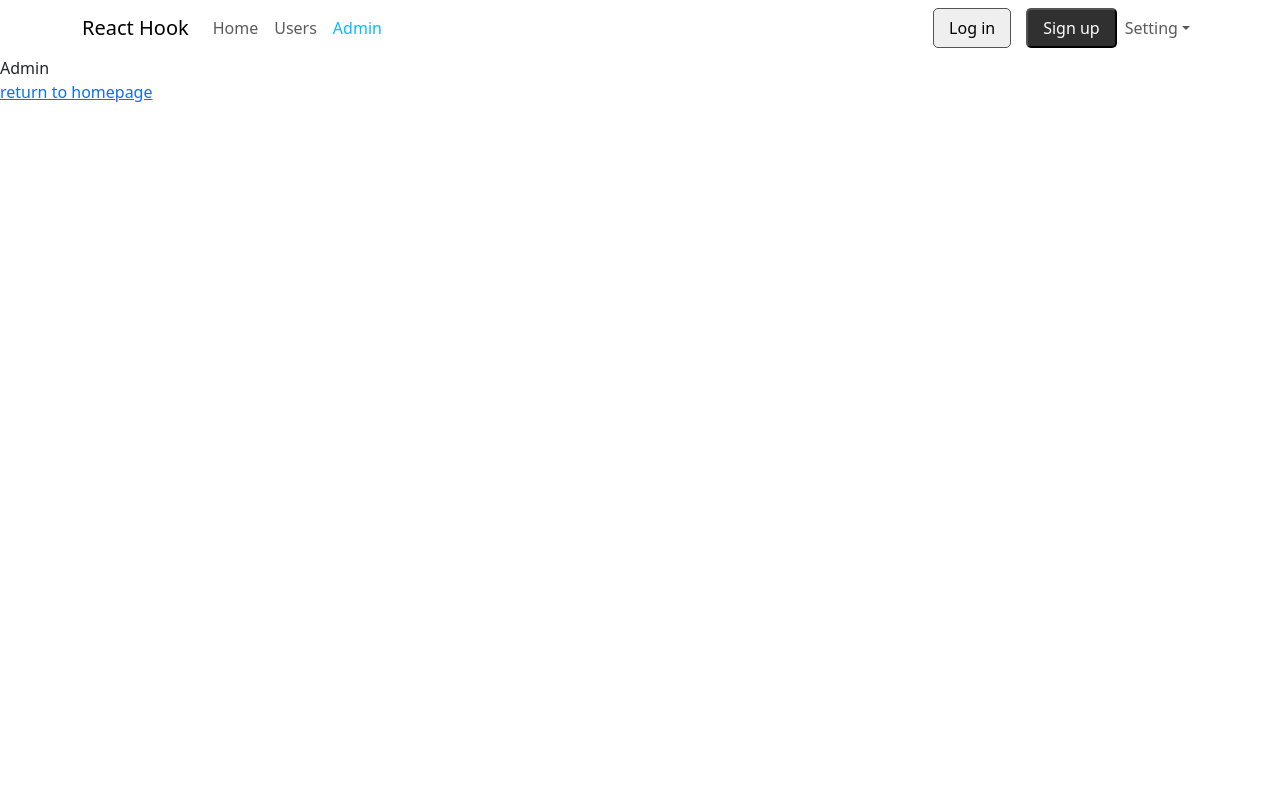
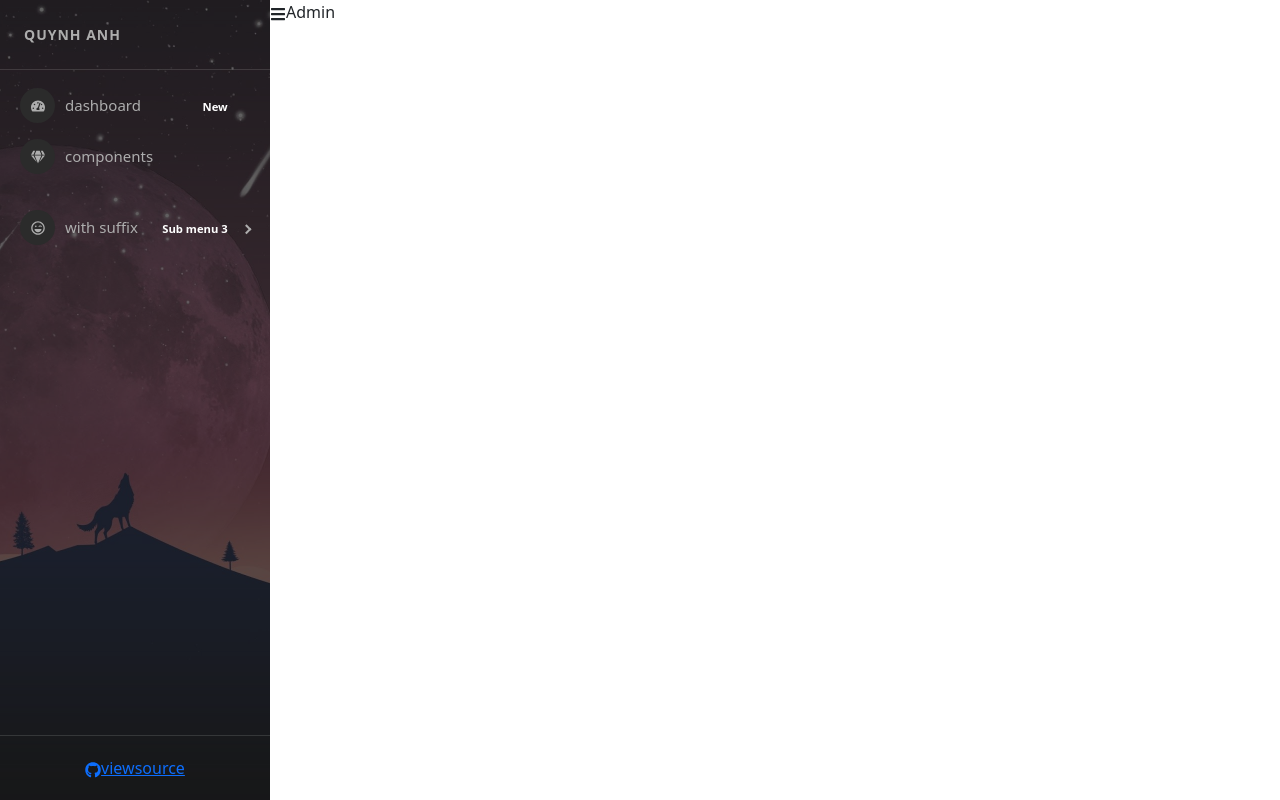
Before and after one commit to quynhanh170504/ReactHookGetStarted, a React (Create React App) app: page /admin in a window 1280 px wide. Built offline with nearby package versions, Linux system fonts and the light colour scheme.

Commit message:
add sidebar (uncompleted)

```diff
--- a/package.json
+++ b/package.json
@@ -10,7 +10,8 @@
     "react": "18.2.0",
     "react-bootstrap": "2.4.0",
     "react-dom": "18.2.0",
-    "react-icons": "^5.3.0",
+    "react-icons": "4.4.0",
+    "react-pro-sidebar": "0.7.1",
     "react-redux": "8.0.1",
     "react-router-dom": "6.3.0",
     "react-scripts": "5.0.1",
--- a/src/components/Admin/Admin.jsx
+++ b/src/components/Admin/Admin.jsx
@@ -1,12 +1,21 @@
-import React from 'react'
-import { Link } from 'react-router-dom'
+import React, { useState } from 'react'
+import { FaHeart, FaBars } from 'react-icons/fa'
 
-const Admin = (props) => {
+import SideBar from './SideBar.jsx'
+
+import './Admin.scss'
+
+const Admin = () => {
+  const [collapsed, setCollapsed] = useState(false)
+
   return (
-    <div>
-      Admin
-      <div>
-        <Link to="/">return to homepage</Link>
+    <div className='admin-container'>
+      <div className='admin-sidebar'>
+        <SideBar collapsed={collapsed}/>
+      </div>
+      <div className='admin-content'>
+        <FaBars onClick={() => {setCollapsed(!collapsed)}}/>
+        Admin
       </div>
     </div>
   )
--- /dev/null
+++ b/src/components/Admin/Admin.scss
@@ -0,0 +1,8 @@
+.admin-container {
+  display: flex;
+  .admin-sidebar {
+    .pro-sidebar {
+      height: 100vh !important;
+    }
+  }
+}
--- /dev/null
+++ b/src/components/Admin/SideBar.jsx
@@ -0,0 +1,97 @@
+import React from 'react'
+
+import 'react-pro-sidebar/dist/css/styles.css'
+import {
+  ProSidebar,
+  Menu,
+  MenuItem,
+  SubMenu,
+  SidebarHeader,
+  SidebarFooter,
+  SidebarContent,
+} from 'react-pro-sidebar';
+import { FaTachometerAlt, FaGem, FaList, FaGithub, FaRegLaughWink, FaHeart } from 'react-icons/fa'
+
+import sidebarBg from '../../assets/bg2.jpg';
+
+const SideBar = ({ image, collapsed, toggled, handleToggleSidebar }) => {
+  return (
+    <>
+      <ProSidebar
+        // image={image ? sidebarBg : false}
+        image={sidebarBg}
+        collapsed={collapsed}
+        toggled={toggled}
+        breakPoint="md"
+        onToggle={handleToggleSidebar}
+      >
+        <SidebarHeader>
+          <div
+            style={{
+              padding: '24px',
+              textTransform: 'uppercase',
+              fontWeight: 'bold',
+              fontSize: 14,
+              letterSpacing: '1px',
+              overflow: 'hidden',
+              textOverflow: 'ellipsis',
+              whiteSpace: 'nowrap',
+            }}
+          >
+            Quynh Anh
+          </div>
+        </SidebarHeader>
+
+        <SidebarContent>
+          <Menu iconShape="circle">
+            <MenuItem
+              icon={<FaTachometerAlt />}
+              suffix={<span className="badge red">New</span>}
+            >
+              dashboard
+            </MenuItem>
+            <MenuItem icon={<FaGem/>}>components</MenuItem>
+          </Menu>
+          <Menu iconShape="circle">
+            <SubMenu
+              suffix={<span className="badge yellow">Sub menu 3</span>}
+              title={'with suffix'}
+              icon={<FaRegLaughWink/>}
+            >
+              <MenuItem>1</MenuItem>
+              <MenuItem>2</MenuItem>
+              <MenuItem>3</MenuItem>
+            </SubMenu>
+          </Menu>
+        </SidebarContent>
+
+        <SidebarFooter style={{ textAlign: 'center' }}>
+          <div
+            className="sidebar-btn-wrapper"
+            style={{
+              padding: '20px 24px',
+            }}
+          >
+            <a
+              href="https://github.com/azouaoui-med/react-pro-sidebar"
+              target="_blank"
+              className="sidebar-btn"
+              rel="noopener noreferrer"
+            >
+              <FaGithub/>
+              <span style={{
+                whiteSpace: 'nowrap',
+                textOverflow: 'ellipsis',
+                overflow: 'hidden' }}
+              >
+                viewsource
+              </span>
+            </a>
+          </div>
+        </SidebarFooter>
+      </ProSidebar>
+    </>
+  )
+}
+
+export default SideBar
--- a/src/index.js
+++ b/src/index.js
@@ -25,8 +25,8 @@
           <Route path="/" element={<App/>}>
             <Route index element={<HomePage/>}/>
             <Route path="/users" element={<User/>}/>
-            <Route path="/admin" element={<Admin/>}/>
           </Route>
+          <Route path="/admin" element={<Admin/>}/>
         </Routes>
       </BrowserRouter>
     </React.StrictMode>
```
Also changed, not shown: src/assets/bg2.jpg (added), 1 other file (tests, documents, lock files or other folders).
